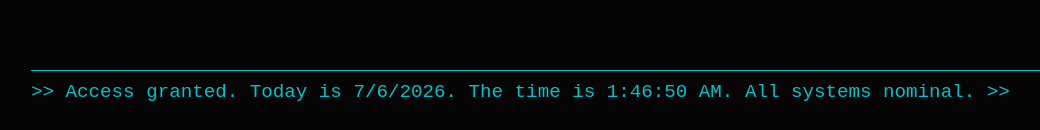
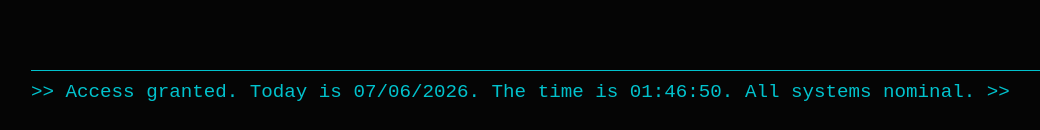
Before and after one commit to jinzhi7/my-1starchive, a plain HTML site: page index.html in a window 1280 px wide. Both pictures are taken after a click on the button "INITIALIZE SYSTEM". Shown: the part 667-797 px from the top of the page, without its empty margins (97-1137 px from the left). Drawn offline with Linux system fonts and the light colour scheme.

Commit message:
Refactor date and time handling in initialize function
Updated date and time formatting in the initialize function.

```diff
--- a/index.html
+++ b/index.html
@@ -26,9 +26,13 @@
         function initialize() {
             document.getElementById('status').innerText = "SYSTEM ACTIVE";
 
+          // Get Time & Date explicitly
             const now = new Date();
-            const dateStr = now.getDate() + "/" + (now.getMonth() + 1) + "/" + now.getFullYear();
-            const timeStr = now.toLocaleTimeString();
+            const day = String(now.getDate()).padStart(2, '0');
+            const month = String(now.getMonth() + 1).padStart(2, '0');
+            const year = now.getFullYear();
+            const dateStr = day + "/" + month + "/" + year;
+            const timeStr = now.toLocaleTimeString('en-GB'); // 'en-GB' forces 24-hour time/correct order
 
             const message = "Access granted. Today is " + dateStr + ". The time is " + timeStr + ". All systems nominal.";
 
```
